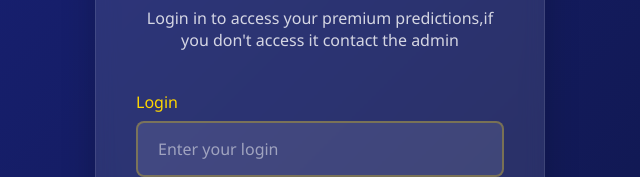
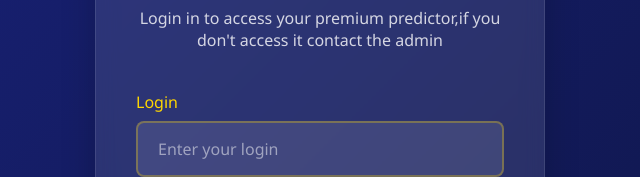
Before and after one commit to Aviatorpredictorproo/aviatorpro, a website: page public/login.html in a window 1280 px wide. Shown: the part 259-436 px from the top of the page, 320-960 px from the left. Drawn offline with Linux system fonts and the light colour scheme.

Commit message:
Update app

```diff
--- a/public/login.html
+++ b/public/login.html
@@ -169,7 +169,7 @@
     <div class="login-container">
         <div class="login-header">
             <h1 class="login-title">WELCOME TO ETHIO AVIATOR PREDICTOR PRO</h1>
-            <p class="login-subtitle">Login in to access your premium predictions,if you don't access it contact the admin</p>
+            <p class="login-subtitle">Login in to access your premium predictor,if you don't access it contact the admin</p>
         </div>
 
         <form method="POST" action="/login">
```
